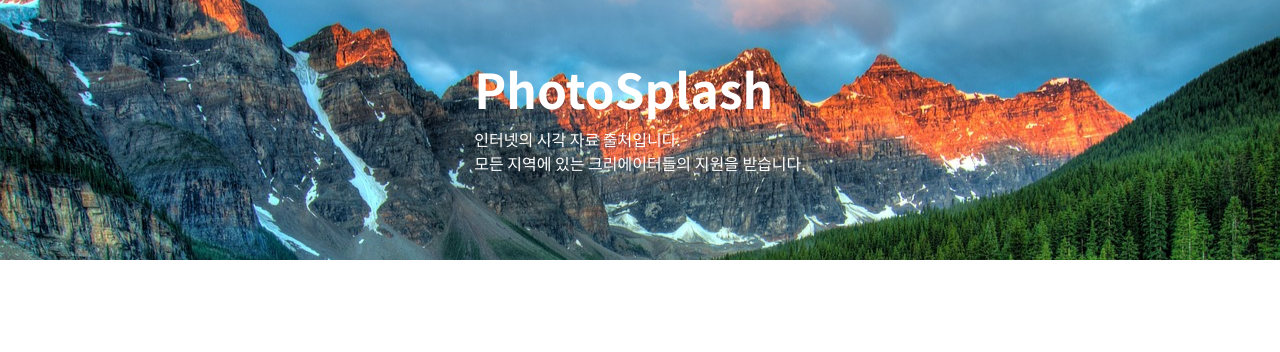
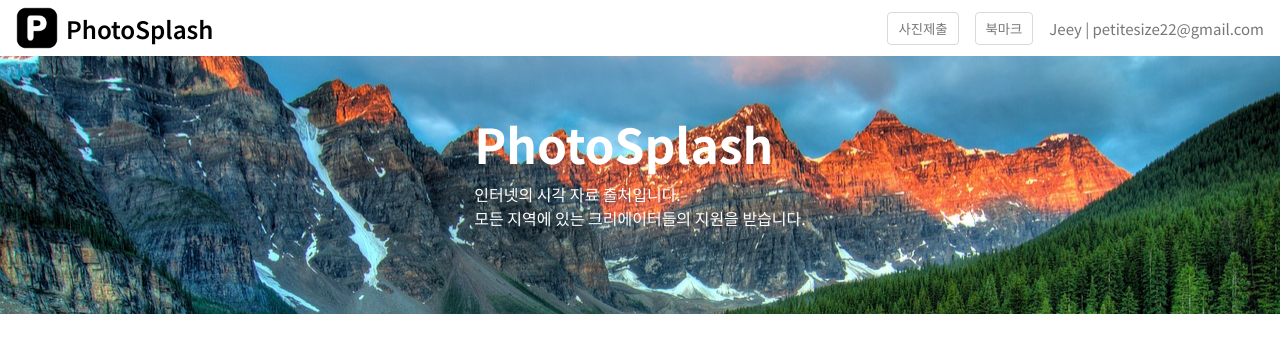
Before and after one commit to petitesize/ImageSpalsh, a React (Vite) app: page / in a window 1280 px wide. Shown: the top 352 px of the page. Built offline with nearby package versions, Linux system fonts and the light colour scheme.

Commit message:
Design: Header Design

```diff
--- /dev/null
+++ b/src/components/common/header/CommonHeader.module.scss
@@ -0,0 +1,59 @@
+.header {
+  display: flex;
+  align-items: center;
+  justify-content: space-between;
+
+  width: 100%;
+  height: 56px;
+
+  padding: 0 16px;
+
+  &__logoBox {
+    display: flex;
+    align-items: center;
+    justify-content: center;
+
+    height: 100%;
+
+    gap: 8px;
+
+    &__logo {
+      height: 75%;
+    }
+    &__title {
+      font-size: 24px;
+      font-weight: 600;
+    }
+  }
+
+  &__profileBox {
+    display: flex;
+    align-items: center;
+    justify-content: center;
+
+    gap: 16px;
+
+    &__button {
+      display: flex;
+      align-items: center;
+      justify-content: center;
+
+      outline: none;
+      cursor: pointer;
+
+      padding: 6px 10px;
+
+      border: 1px solid $color-white-300;
+      border-radius: 4px;
+
+      color: $color-white-600;
+      background-color: $color-white-000;
+    }
+
+    &__userName {
+      color: $color-white-600;
+      font-weight: 400;
+      font-size: 15px;
+    }
+  }
+}
--- /dev/null
+++ b/src/components/common/header/CommonHeader.tsx
@@ -0,0 +1,25 @@
+import styles from "./CommonHeader.module.scss";
+
+function CommonHeader() {
+  return (
+    <div className={styles.header}>
+      <div className={styles.header__logoBox}>
+        <img
+          src="src/assets/images/image-logo.png"
+          alt=""
+          className={styles.header__logoBox__logo}
+        />
+        <span className={styles.header__logoBox__title}>PhotoSplash</span>
+      </div>
+      <div className={styles.header__profileBox}>
+        <button className={styles.header__profileBox__button}>사진제출</button>
+        <button className={styles.header__profileBox__button}>북마크</button>
+        <span className={styles.header__profileBox__userName}>
+          Jeey | petitesize22@gmail.com
+        </span>
+      </div>
+    </div>
+  );
+}
+
+export default CommonHeader;
--- a/src/pages/index/index.tsx
+++ b/src/pages/index/index.tsx
@@ -1,8 +1,10 @@
 import styles from "./styles/index.module.scss";
+import CommonHeader from "@/components/common/header/CommonHeader";
 
 function index() {
   return (
     <div className={styles.page}>
+      <CommonHeader />
       <div className={styles.page__contents}>
         <div className={styles.page__contents__introBox}>
           <div className={styles.wrapper}>
--- a/src/pages/index/styles/index.module.scss
+++ b/src/pages/index/styles/index.module.scss
@@ -1,4 +1,4 @@
-$HEADER-HEIGHT: 50px;
+$HEADER-HEIGHT: 56px;
 $FOOTER-HEIGHT: 50px;
 $NAVIGATION-HEIGHT: 50px;
 
```
Also changed, not shown: src/assets/images/image-logo.png (added).
